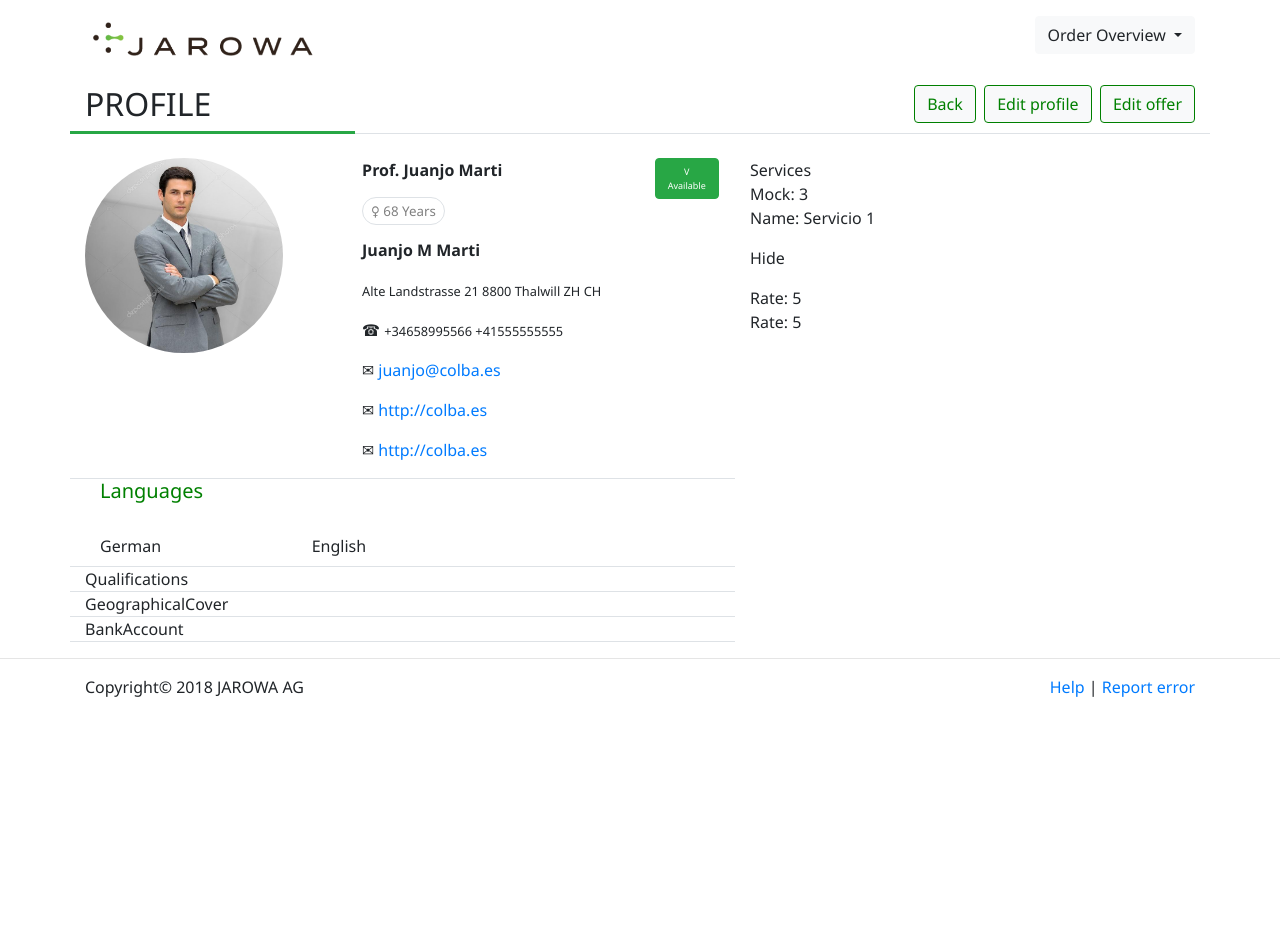
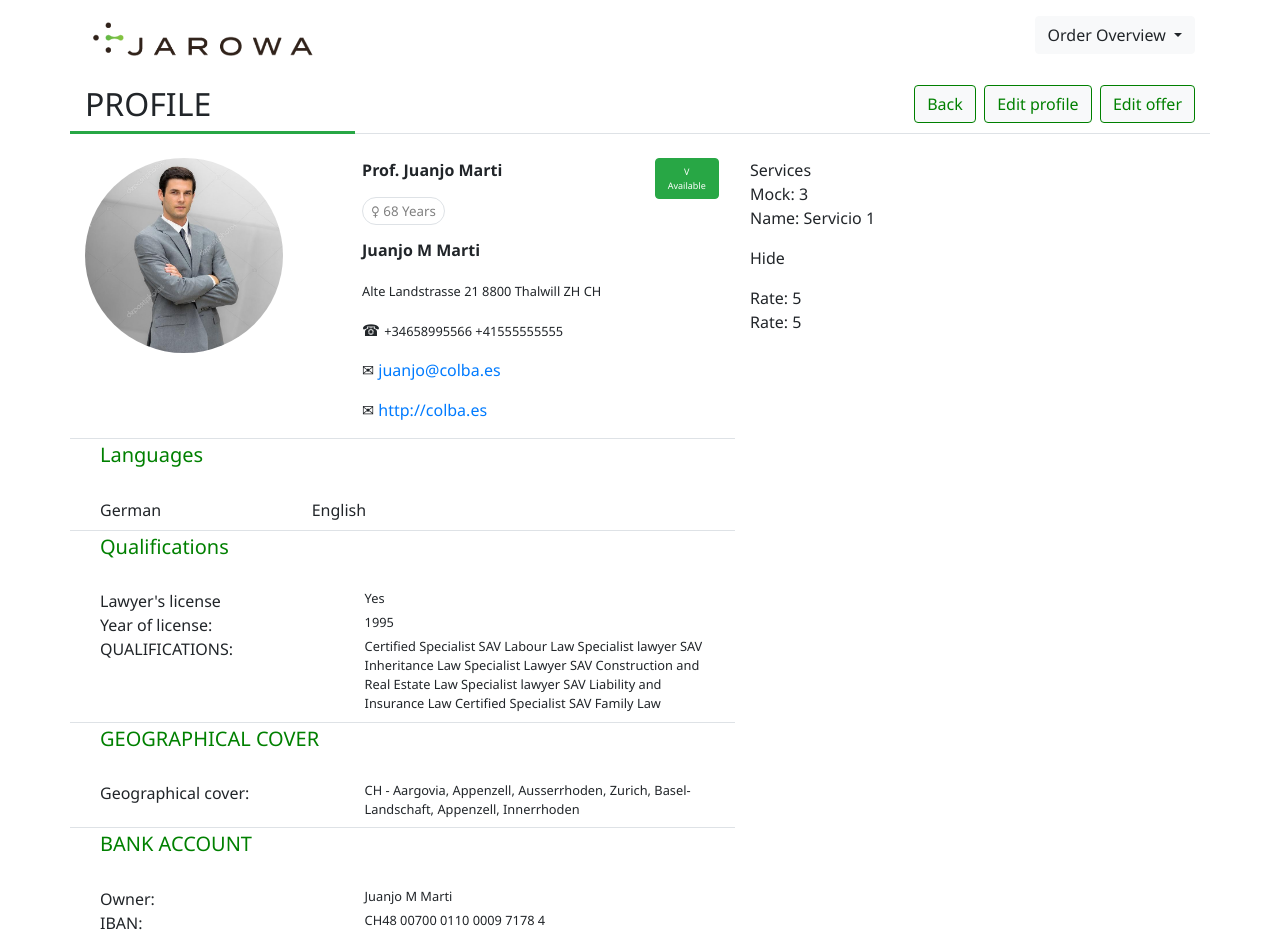
Before and after one commit to jc4rubio/colba, a React (Create React App) app in the folder colba_challenge/: page / in a window 1280 px wide. Shown: the top 937 px of the page. Before the commit the page ends 800 px from the top, so only its background shows below. Built offline with nearby package versions, Linux system fonts and the light colour scheme.

Commit message:
Designing profile sections' view

```diff
--- a/colba_challenge/src/components/BankAccount.js
+++ b/colba_challenge/src/components/BankAccount.js
@@ -1,10 +1,34 @@
 import React, { Component } from 'react';
+
+import './Profile.css';
+
+import { bankAccount } from '../mock_data/profile.json';
 
 class BankAccount extends Component {
 
+    constructor() {
+        super();
+        this.bankAccount = bankAccount;
+        console.log('Bank Acoount: '+this.bankAccount);
+    }
+
     render() {
         return (
-            <div>BankAccount</div>
+            <div className="container mt-1 pb-2">
+                <div className="h5 sectionTitle">BANK ACCOUNT</div>
+                <div className="row">
+                    <div className="col-5">Owner:</div>
+                    <div className="col-7 small">{this.bankAccount.owner}</div>
+                </div>
+                <div className="row">
+                    <div className="col-5">IBAN:</div>
+                    <div className="col-7 small">{this.bankAccount.IBAN}</div>
+                </div>
+                <div className="row">
+                    <div className="col-5">VAT Number:</div>
+                    <div className="col-7 small">{this.bankAccount.VAT}</div>
+                </div>
+            </div>
         );
     }
 }
--- a/colba_challenge/src/components/GeographicalCover.js
+++ b/colba_challenge/src/components/GeographicalCover.js
@@ -1,10 +1,25 @@
 import React, { Component } from 'react';
+
+import './Profile.css';
+
+import { geographicalCover } from '../mock_data/profile.json';
 
 class GeographicalCover extends Component {
 
+    constructor() {
+        super();
+        this.geographicalCover = geographicalCover;
+    }
+
     render() {
         return (
-            <div>GeographicalCover</div>
+            <div className="container mt-1 pb-2">
+                <div className="h5 sectionTitle">GEOGRAPHICAL COVER</div>
+                <div className="row">
+                    <div className="col-5">Geographical cover:</div>
+                    <div className="col-7 small">{this.geographicalCover.join(", ")}</div>
+                </div>
+            </div>
         );
     }
 }
--- a/colba_challenge/src/components/Languages.js
+++ b/colba_challenge/src/components/Languages.js
@@ -9,14 +9,11 @@ class Languages extends Component {
     constructor() {
         super();
         this.languages = languages;
-        console.log('Languages: '+languages.length);
-        console.log(languages)
-
     }
 
     render() {
         return (
-            <div className="container pb-2">
+            <div className="container mt-1 pb-2">
                 <div className="h5 sectionTitle">Languages</div>
                 <div className="row justify-content-start"> {/* TODO: Do it dinamically | Add level bars and description*/}
                     <div className="col-4">{this.languages[0].language}</div>
--- a/colba_challenge/src/components/Profile.js
+++ b/colba_challenge/src/components/Profile.js
@@ -62,7 +62,6 @@ class Profile extends Component {
                     <p>&#9742;&nbsp;<span className="small">{this.personal_info.phone1} {this.personal_info.phone2}</span></p> {/* TODO: Use a more beautiful library for icons */}
                     <p>&#9993;&nbsp;<a href="mailto:{this.personal_info.mail}">{this.personal_info.mail}</a></p> {/* TODO: Insert js object into jsx string*/}
                     <p>&#9993;&nbsp;<a href= "#!">{this.personal_info.website}</a></p> {/*TODO: www icon*/}
-                    <p><i className="material-icons"></i>&#9993;&nbsp;<a href= "#!">{this.personal_info.website}</a></p> {/*TODO: www icon*/}
                 </div>
                 <div className="col-1">
                    {this.renderStatusButtom()} {/*TODO*/}
@@ -84,7 +83,7 @@ class Profile extends Component {
                     <GeographicalCover/>
                 </div>
             </div>
-            <div className="row border-bottom border-1">
+            <div className="row">
                 <div className="col-12">
                     <BankAccount />
                 </div>
--- a/colba_challenge/src/components/Qualifications.js
+++ b/colba_challenge/src/components/Qualifications.js
@@ -1,10 +1,33 @@
 import React, { Component } from 'react';
+
+import './Profile.css';
+
+import { qualifications } from '../mock_data/profile.json';
 
 class Qualifications extends Component {
 
+    constructor() {
+        super();
+        this.qualifications = qualifications;
+    }
+
     render() {
         return (
-            <div>Qualifications</div>
+            <div className="container mt-1 pb-2">
+                <div className="h5 sectionTitle">Qualifications</div>
+                <div className="row">
+                    <div className="col-5">Lawyer's license</div>
+                    <div className="col-7 small">{this.qualifications.lawyersLicense?'Yes':'No'}</div>
+                </div>
+                <div className="row">
+                    <div className="col-5">Year of license:</div>
+                    <div className="col-7 small">{this.qualifications.yearOfLicense}</div>
+                </div>
+                <div className="row">
+                    <div className="col-5">QUALIFICATIONS:</div>
+                    <div className="col-7 small">{this.qualifications.qualifications.join("\t")}</div> {/*TODO: Iterate over qualifications to replicate divs, better than join function maybe*/}
+                </div>
+            </div>
         );
     }
 }
--- a/colba_challenge/src/mock_data/profile.json
+++ b/colba_challenge/src/mock_data/profile.json
@@ -27,7 +27,7 @@
     ],
 
     "qualifications": {
-        "lawyer's_license": true,
+        "lawyersLicense": 1,
         "yearOfLicense": 1995,
         "qualifications": [
             "Certified Specialist SAV Labour Law",
```
